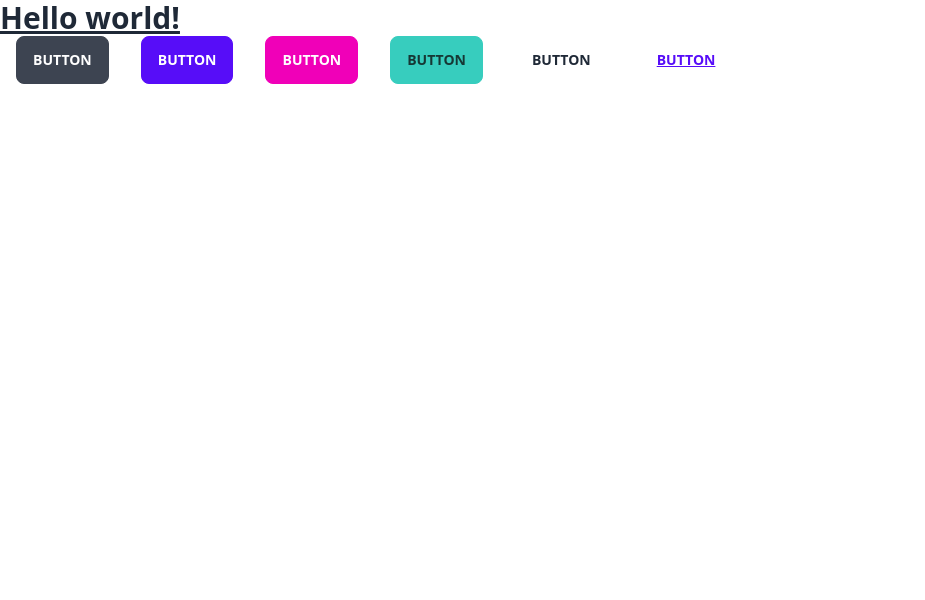
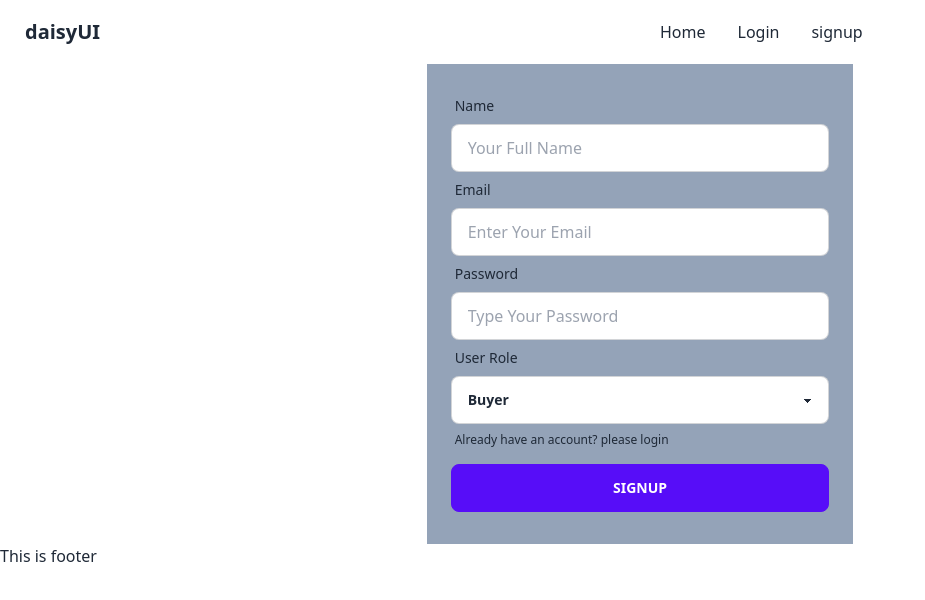
Before and after one commit to mizbauddintareq/beats-audio-client, a React (Create React App) app: page /signup in a window 1280 px wide. Shown: the top 600 px of the page, without its empty margins (0-925 px from the left). Built offline with nearby package versions, Linux system fonts and the light colour scheme.

Commit message:
impliment firebase authentication

```diff
--- a/package.json
+++ b/package.json
@@ -10,6 +10,8 @@
     "firebase": "^9.15.0",
     "react": "^18.2.0",
     "react-dom": "^18.2.0",
+    "react-hook-form": "^7.41.5",
+    "react-router-dom": "^6.6.1",
     "react-scripts": "5.0.1",
     "web-vitals": "^2.1.4"
   },
--- a/src/App.js
+++ b/src/App.js
@@ -1,15 +1,10 @@
+import { RouterProvider } from "react-router-dom";
+import { router } from "./router/routes/routes";
+
 function App() {
   return (
     <div>
-      <h1 className="text-3xl font-bold underline">Hello world!</h1>
-      <div>
-        <button className="btn mx-4 btn-xs=">Button</button>
-        <button className="btn mx-4 btn-xs= btn-primary">Button</button>
-        <button className="btn mx-4 btn-xs= btn-secondary">Button</button>
-        <button className="btn mx-4 btn-xs= btn-accent">Button</button>
-        <button className="btn mx-4 btn-xs= btn-ghost">Button</button>
-        <button className="btn mx-4 btn-xs= btn-link">Button</button>
-      </div>
+      <RouterProvider router={router} />
     </div>
   );
 }
--- /dev/null
+++ b/src/Home/Home/Home.js
@@ -0,0 +1,9 @@
+const Home = () => {
+  return (
+    <div>
+      <h1>This is home</h1>
+    </div>
+  );
+};
+
+export default Home;
--- /dev/null
+++ b/src/Pages/Authentication/Login/Login.js
@@ -0,0 +1,13 @@
+import { useContext } from "react";
+import { AuthContext } from "../../../context/AuthProvider";
+
+const Login = () => {
+  const { user } = useContext(AuthContext);
+  return (
+    <div>
+      <h1>This is login</h1>
+    </div>
+  );
+};
+
+export default Login;
--- /dev/null
+++ b/src/Pages/Authentication/Registration/Registration.js
@@ -0,0 +1,100 @@
+import { useContext } from "react";
+import { useForm } from "react-hook-form";
+import { Link } from "react-router-dom";
+import { AuthContext } from "../../../context/AuthProvider";
+
+const Registration = () => {
+  const { createUser } = useContext(AuthContext);
+  const {
+    register,
+    handleSubmit,
+    formState: { errors },
+  } = useForm();
+
+  const onSubmit = (data) => {
+    createUser(data.email, data.password)
+      .then((userCredential) => {
+        const user = userCredential.user;
+        console.log(user);
+      })
+      .catch((error) => {
+        const errorCode = error.code;
+        console.error(errorCode);
+      });
+  };
+
+  return (
+    <div>
+      <form
+        onSubmit={handleSubmit(onSubmit)}
+        className="md:w-4/12 mx-auto bg-slate-400 p-6"
+      >
+        <div className="form-control w-full">
+          <label className="label">
+            <span className="label-text">Name</span>
+          </label>
+          <input
+            {...register("name")}
+            type="text"
+            placeholder="Your Full Name"
+            className="input input-bordered w-full"
+          />
+        </div>
+
+        <div className="form-control w-full">
+          <label className="label">
+            <span className="label-text">Email</span>
+          </label>
+          <input
+            {...register("email")}
+            type="email"
+            placeholder="Enter Your Email"
+            className="input input-bordered w-full"
+          />
+        </div>
+
+        <div className="form-control w-full">
+          <label className="label">
+            <span className="label-text">Password</span>
+          </label>
+          <input
+            {...register("password")}
+            type="Password"
+            placeholder="Type Your Password"
+            className="input input-bordered w-full"
+          />
+        </div>
+        <div className="form-control w-full">
+          <label className="label">
+            <span className="label-text">User Role</span>
+          </label>
+          <select
+            className="select select-bordered w-full"
+            {...register("role")}
+          >
+            <option value="Buyer" selected>
+              Buyer
+            </option>
+            <option value="User">User</option>
+            <option value="Seller">Seller</option>
+          </select>
+        </div>
+
+        <div className="form-control w-full">
+          <label className="label">
+            <span className="label-text-alt">
+              Already have an account? please <Link to="/login">login</Link>{" "}
+            </span>
+          </label>
+        </div>
+        <div className="form-control w-full my-2">
+          <button className="btn btn-primary" type="submit">
+            Signup
+          </button>
+        </div>
+      </form>
+    </div>
+  );
+};
+
+export default Registration;
--- /dev/null
+++ b/src/Pages/Shared/Footer/Footer.js
@@ -0,0 +1,9 @@
+const Footer = () => {
+  return (
+    <div>
+      <h1>This is footer</h1>
+    </div>
+  );
+};
+
+export default Footer;
--- /dev/null
+++ b/src/Pages/Shared/Navbar/Navbar.js
@@ -0,0 +1,56 @@
+import { Link } from "react-router-dom";
+
+const Navbar = () => {
+  const menuItems = (
+    <>
+      <li>
+        <Link to="/">Home</Link>
+      </li>
+      <li>
+        <Link to="/login">Login</Link>
+      </li>
+      <li>
+        <Link to="/signup">signup</Link>
+      </li>
+    </>
+  );
+
+  return (
+    <div>
+      <div className="navbar bg-base-100">
+        <div className="navbar-start">
+          <div className="dropdown">
+            <label tabIndex={0} className="btn btn-ghost lg:hidden">
+              <svg
+                xmlns="http://www.w3.org/2000/svg"
+                className="h-5 w-5"
+                fill="none"
+                viewBox="0 0 24 24"
+                stroke="currentColor"
+              >
+                <path
+                  strokeLinecap="round"
+                  strokeLinejoin="round"
+                  strokeWidth="2"
+                  d="M4 6h16M4 12h8m-8 6h16"
+                />
+              </svg>
+            </label>
+            <ul
+              tabIndex={0}
+              className="menu menu-compact dropdown-content mt-3 p-2 shadow bg-base-100 rounded-box w-52"
+            >
+              {menuItems}
+            </ul>
+          </div>
+          <a className="btn btn-ghost normal-case text-xl">daisyUI</a>
+        </div>
+        <div className="navbar-center hidden lg:flex">
+          <ul className="menu menu-horizontal px-1">{menuItems}</ul>
+        </div>
+      </div>
+    </div>
+  );
+};
+
+export default Navbar;
--- /dev/null
+++ b/src/context/AuthProvider.js
@@ -0,0 +1,26 @@
+import { createContext, useState } from "react";
+import { getAuth, createUserWithEmailAndPassword } from "firebase/auth";
+import { app } from "../firebase/firebase.config";
+
+export const AuthContext = createContext();
+
+const auth = getAuth(app);
+
+const AuthProvider = ({ children }) => {
+  const [user, setUser] = useState(null);
+
+  // Create User
+  const createUser = (email, password) => {
+    return createUserWithEmailAndPassword(auth, email, password);
+  };
+
+  const authInfo = {
+    user,
+    createUser,
+  };
+  return (
+    <AuthContext.Provider value={authInfo}>{children}</AuthContext.Provider>
+  );
+};
+
+export default AuthProvider;
--- a/src/index.js
+++ b/src/index.js
@@ -1,13 +1,16 @@
-import React from 'react';
-import ReactDOM from 'react-dom/client';
-import './index.css';
-import App from './App';
-import reportWebVitals from './reportWebVitals';
+import React from "react";
+import ReactDOM from "react-dom/client";
+import "./index.css";
+import App from "./App";
+import reportWebVitals from "./reportWebVitals";
+import AuthProvider from "./context/AuthProvider";
 
-const root = ReactDOM.createRoot(document.getElementById('root'));
+const root = ReactDOM.createRoot(document.getElementById("root"));
 root.render(
   <React.StrictMode>
-    <App />
+    <AuthProvider>
+      <App />
+    </AuthProvider>
   </React.StrictMode>
 );
 
--- /dev/null
+++ b/src/layouts/Main.js
@@ -0,0 +1,15 @@
+import { Outlet } from "react-router-dom";
+import Footer from "../Pages/Shared/Footer/Footer";
+import Navbar from "../Pages/Shared/Navbar/Navbar";
+
+const Main = () => {
+  return (
+    <>
+      <Navbar />
+      <Outlet />
+      <Footer />
+    </>
+  );
+};
+
+export default Main;
--- /dev/null
+++ b/src/router/routes/routes.js
@@ -0,0 +1,26 @@
+import { createBrowserRouter } from "react-router-dom";
+import Home from "../../Home/Home/Home";
+import Main from "../../layouts/Main";
+import Login from "../../Pages/Authentication/Login/Login";
+import Registration from "../../Pages/Authentication/Registration/Registration";
+
+export const router = createBrowserRouter([
+  {
+    path: "/",
+    element: <Main />,
+    children: [
+      {
+        path: "/",
+        element: <Home />,
+      },
+      {
+        path: "signup",
+        element: <Registration />,
+      },
+      {
+        path: "login",
+        element: <Login />,
+      },
+    ],
+  },
+]);
```
Also changed, not shown: 1 other file (tests, documents, lock files or other folders).
